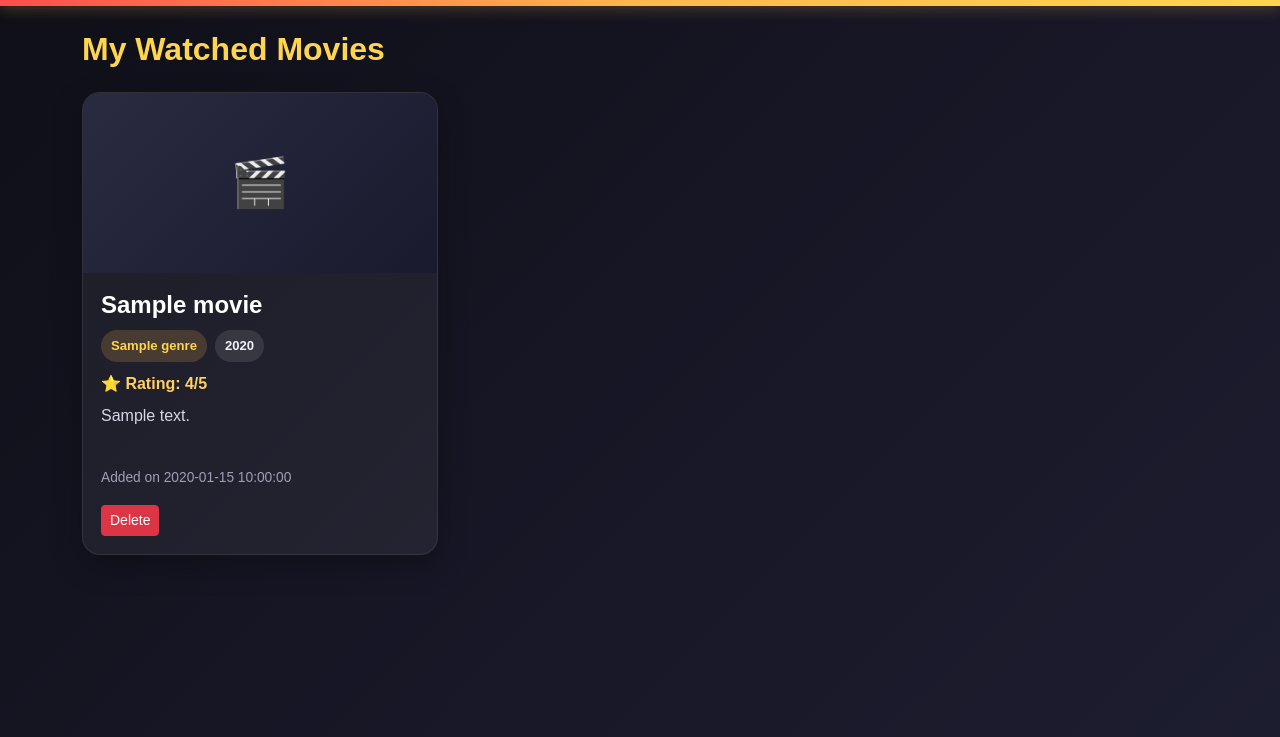
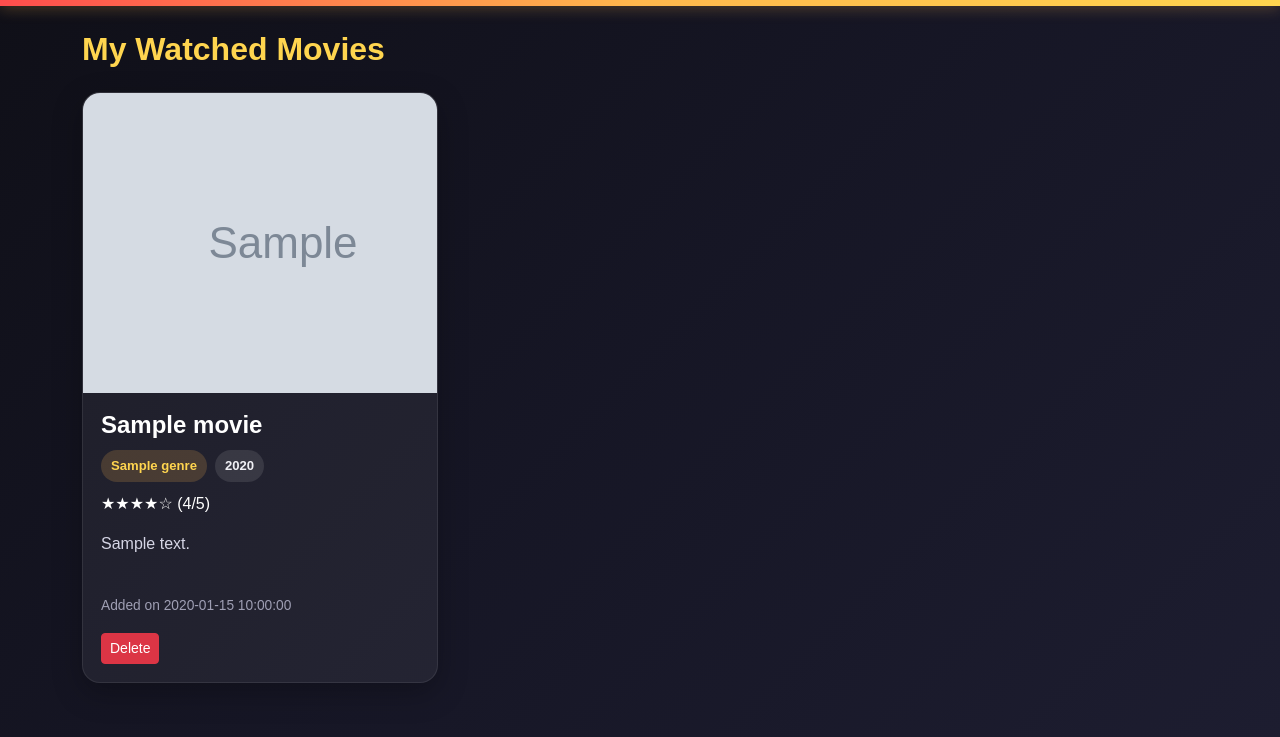
Before and after one commit to arranjan681/ReelLog, a Python web app: template templates/movies.html in a window 1280 px wide. Shown: the part 63-800 px from the top of the page. Run offline with Jinja, Linux system fonts and the light colour scheme; the template is opened without the code that fills it: most values are stand-ins (such as "Sample title", 1, 10 or a date in 2020); grey boxes marked "Sample" are stand-in pictures.

Commit message:
Update movies.html

```diff
--- a/templates/movies.html
+++ b/templates/movies.html
@@ -6,22 +6,37 @@
     {% for movie in movies %}
     <div class="col-md-6 col-lg-4">
         <div class="movie-card">
-            <div class="movie-poster-placeholder">
-                🎬
-            </div>
+            {% if movie.poster_url %}
+                <img src="{{ movie.poster_url }}" alt="{{ movie.movie_name }}" class="movie-poster-img">
+            {% else %}
+                <div class="movie-poster-placeholder">🎬</div>
+            {% endif %}
+
             <div class="movie-content">
                 <h4>{{ movie.movie_name }}</h4>
+
                 <div class="movie-meta">
                     <span class="genre-badge">{{ movie.genre }}</span>
                     <span class="year-badge">{{ movie.release_year }}</span>
                 </div>
-                <p class="rating-text">⭐ Rating: {{ movie.rating }}/5</p>
+
+                <p class="star-display">
+                    {% if movie.rating == 1 %}★☆☆☆☆{% endif %}
+                    {% if movie.rating == 2 %}★★☆☆☆{% endif %}
+                    {% if movie.rating == 3 %}★★★☆☆{% endif %}
+                    {% if movie.rating == 4 %}★★★★☆{% endif %}
+                    {% if movie.rating == 5 %}★★★★★{% endif %}
+                    <span class="star-number">({{ movie.rating }}/5)</span>
+                </p>
+
                 <p class="review-text">
                     {{ movie.review if movie.review else 'No review added.' }}
                 </p>
+
                 <p class="timestamp-text">
                     Added on {{ movie.timestamp.strftime('%Y-%m-%d %H:%M:%S') }}
                 </p>
+
                 <a href="{{ url_for('delete_movie', id=movie.id) }}" class="btn btn-sm btn-danger">Delete</a>
             </div>
         </div>
```
